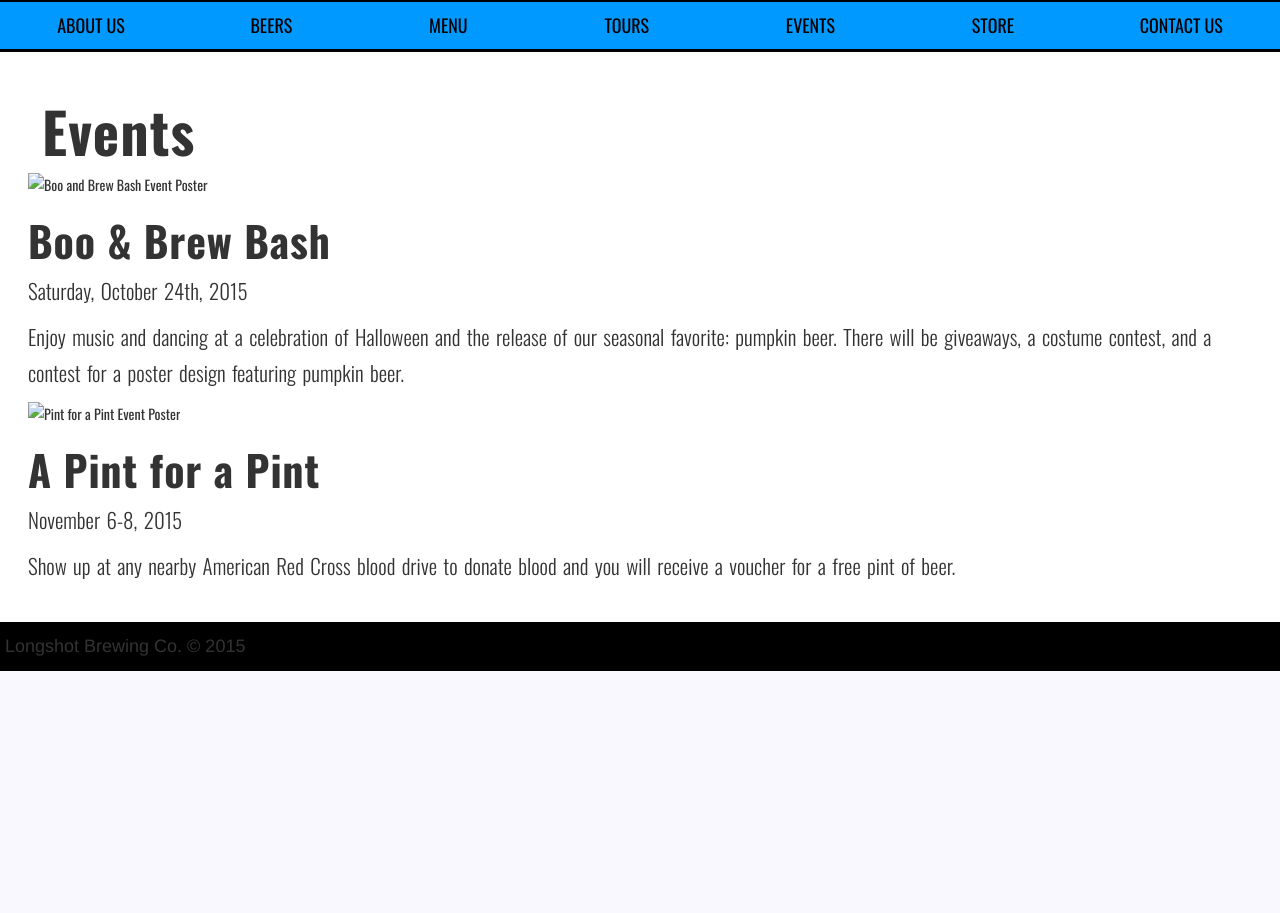
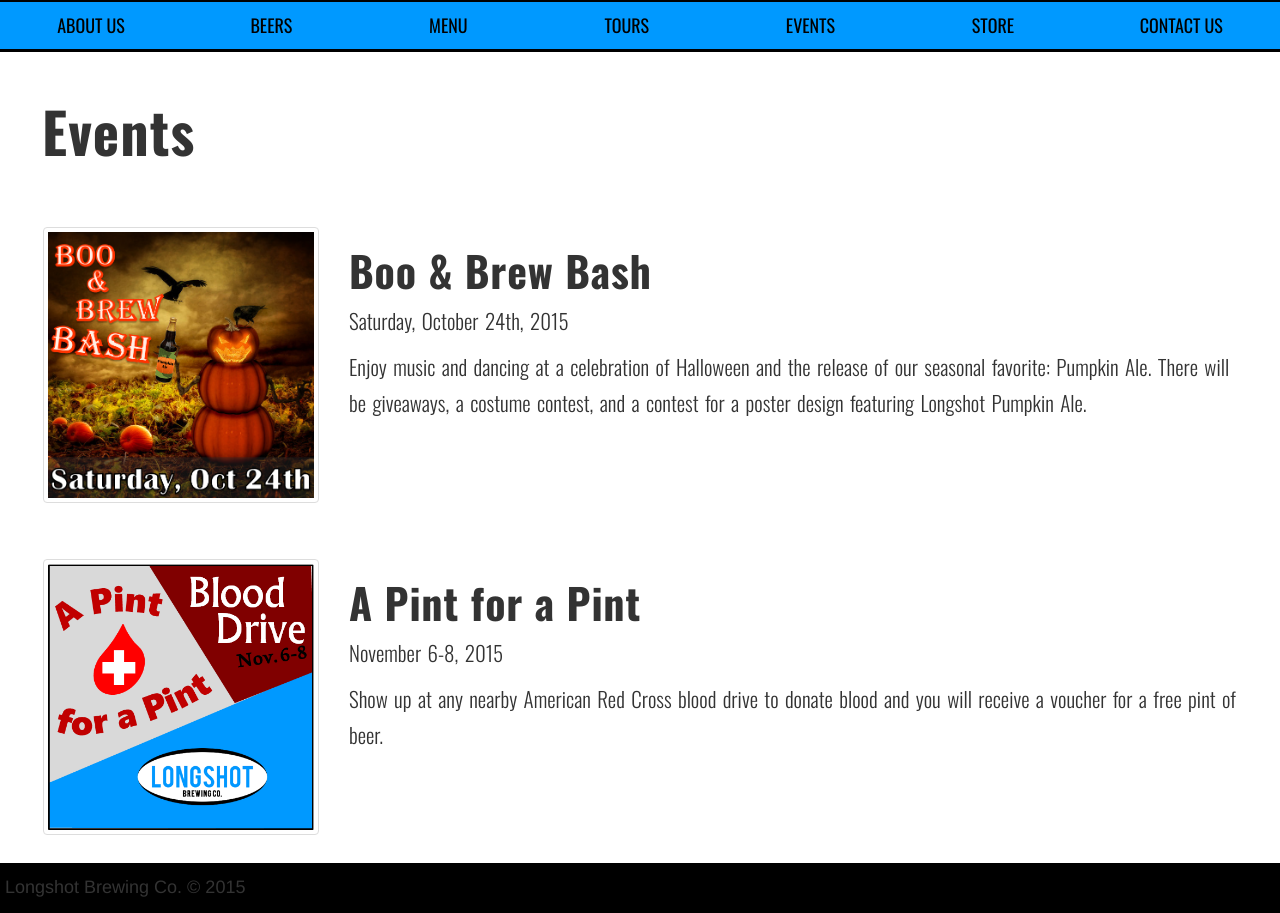
Before and after one commit to kylemochrie/LongshotBrewingCo, a PHP site: page /events.php in a window 1280 px wide. Shown: the part 327-1240 px from the top of the page. Before the commit the page ends 998 px from the top, so only its background shows below. Run offline with PHP 8.4, Linux system fonts and the light colour scheme; some libraries are stand-ins or nearby versions.

Commit message:
Events page reformatted and finished

```diff
--- a/events.php
+++ b/events.php
@@ -7,25 +7,34 @@
 
     <div class="row" id="intro">
         <h1>Events</h1>
+    </div>
 
-        <div>
-            <img src = "" alt = "Boo and Brew Bash Event Poster" title = "Boo and Brew Bash"/>
-            <div>
+    <div class="row" id="intro">
+
+        <div class="col-sm-3"><img class="img-responsive img-thumbnail" src="img/booBrew.png"
+                                   alt="Boo and Brew Bash Event Poster" title="Boo and Brew Bash"/></div>
+        <div class="col-sm-9">
                 <h2>Boo &amp; Brew Bash</h2>
                 <p>Saturday, October 24th, 2015</p>
-                <p>Enjoy music and dancing at a celebration of Halloween and the release of our seasonal favorite: pumpkin beer.
-                    There will be giveaways, a costume contest, and a contest for a poster design featuring pumpkin beer.
+
+            <p>
+                Enjoy music and dancing at a celebration of Halloween and the release of our seasonal favorite: Pumpkin
+                Ale.
+                There will be giveaways, a costume contest, and a contest for a poster design featuring Longshot Pumpkin
+                Ale.
                 </p>
             </div>
         </div>
-        <div>
-            <img src = "" alt = "Pint for a Pint Event Poster" title = "A Pint for a Pint Blood Drive"/>
-            <div>
+
+    <div class="row" id="intro">
+        <div class="col-sm-3"><img class="img-responsive img-thumbnail" src="img/pint4pint.png"
+                                   alt="Pint for a Pint Event Poster" title="A Pint for a Pint Blood Drive"/></div>
+        <div class="col-sm-9">
                 <h2>A Pint for a Pint</h2>
                 <p>November 6-8, 2015</p>
-                <p>Show up at any nearby American Red Cross blood drive to donate blood and you will receive a voucher for a free pint of beer.
-                </p>
-            </div>
+
+            <p>Show up at any nearby American Red Cross blood drive to donate blood and you will receive a voucher for a
+                free pint of beer.</p>
         </div>
     </div>
 
```
Also changed, not shown: img/booBrew.png (added), img/pint4pint.png (added).
